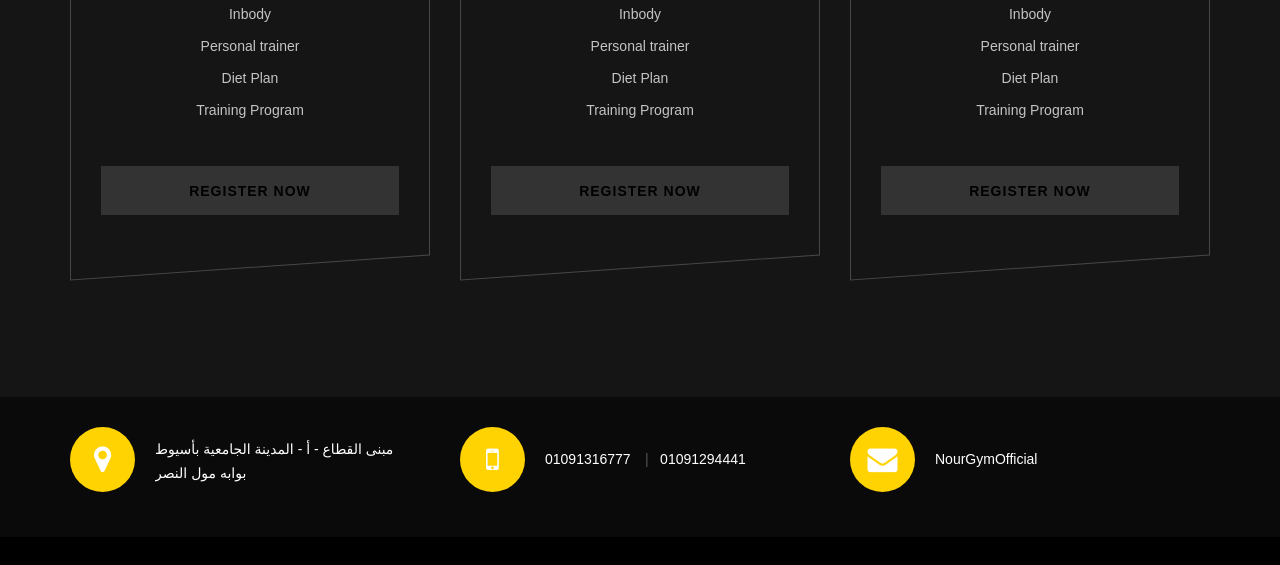
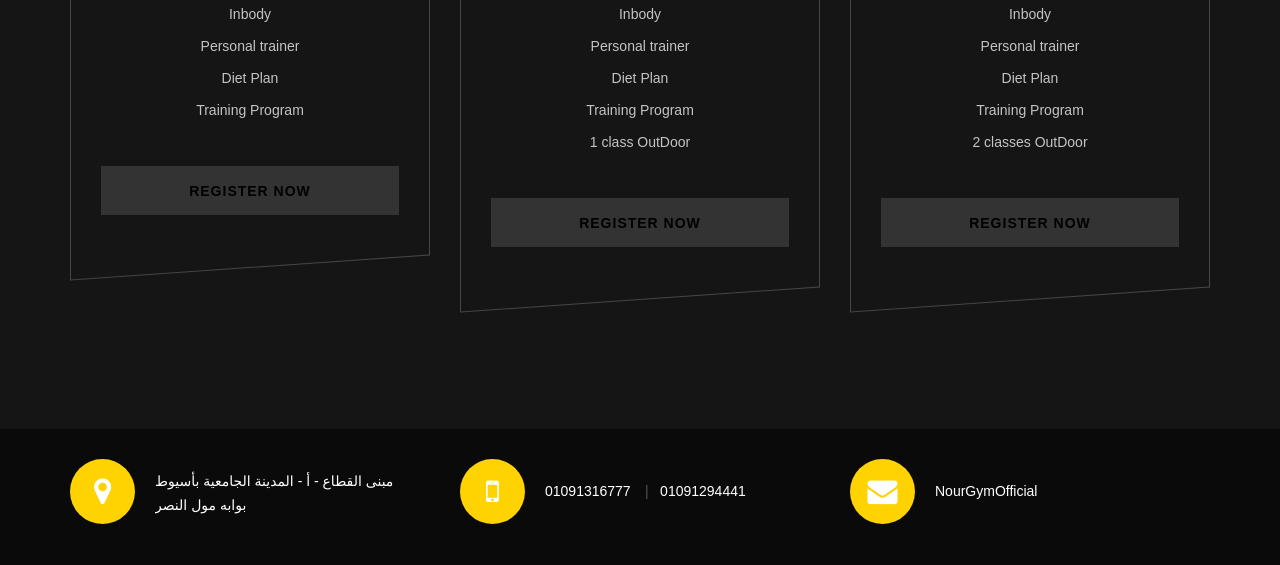
Before and after one commit to ayamagdy80888/NourFitAcadmy, a plain HTML site: page services.html in a window 1280 px wide. Shown: the part 2405-2970 px from the top of the page. Drawn offline with nearby package versions, Linux system fonts and the light colour scheme; a web font is replaced by a local one.

Commit message:
Saving on Github

```diff
--- a/services.html
+++ b/services.html
@@ -259,6 +259,8 @@
                             <li>Personal trainer</li>
                             <li>Diet Plan</li>
                             <li>Training Program</li>
+                            <li>1 class OutDoor</li>
+
                         </ul>
                         <a href="contact.html" class="primary-btn pricing-btn">Register now</a>
                     </div>
@@ -276,6 +278,8 @@
                             <li>Personal trainer</li>
                             <li>Diet Plan</li>
                             <li>Training Program</li>
+                            <li>2 classes OutDoor</li>
+
                         </ul>
                         <a href="contact.html" class="primary-btn pricing-btn">Register now</a>
                     </div>
```
